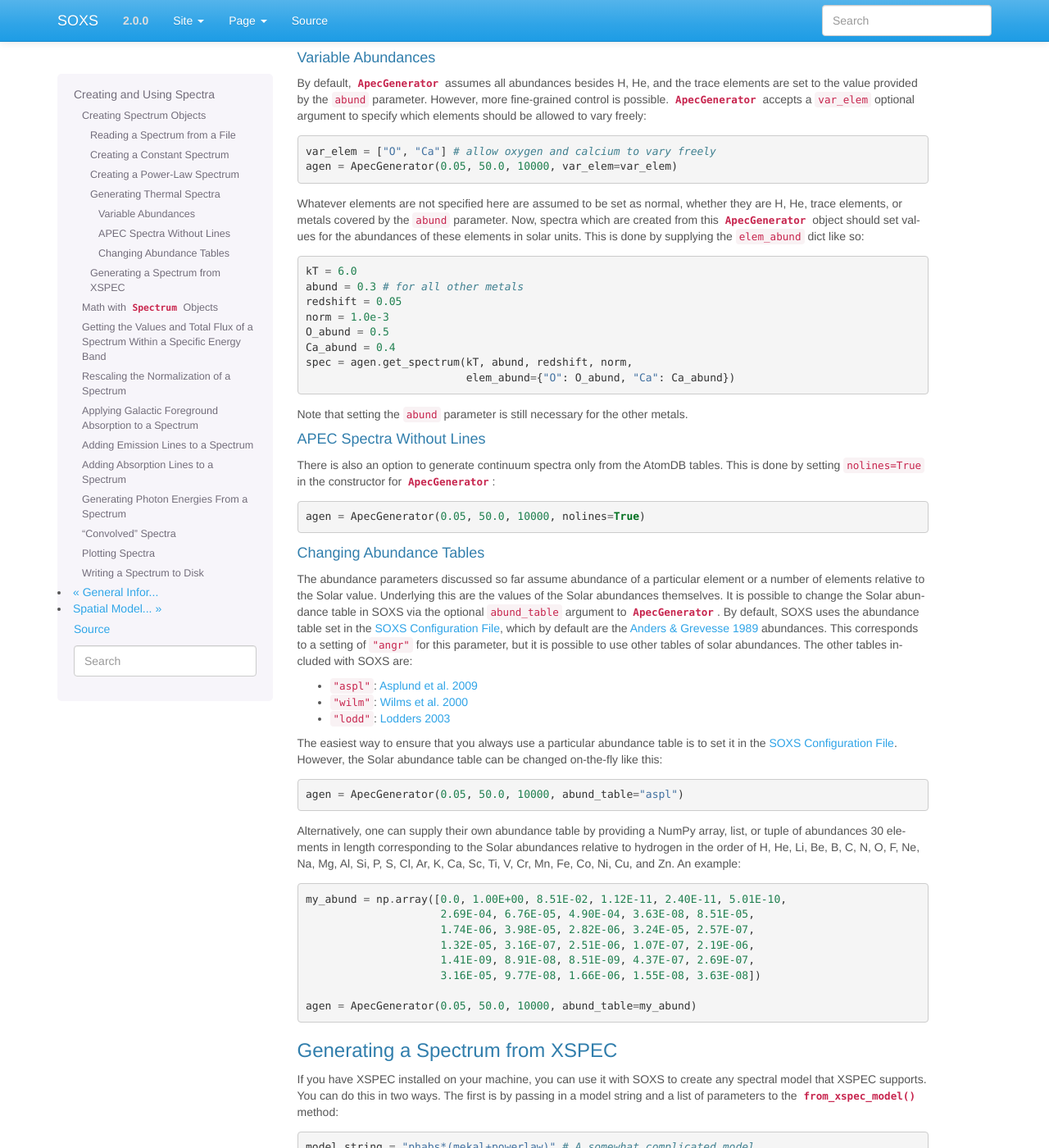
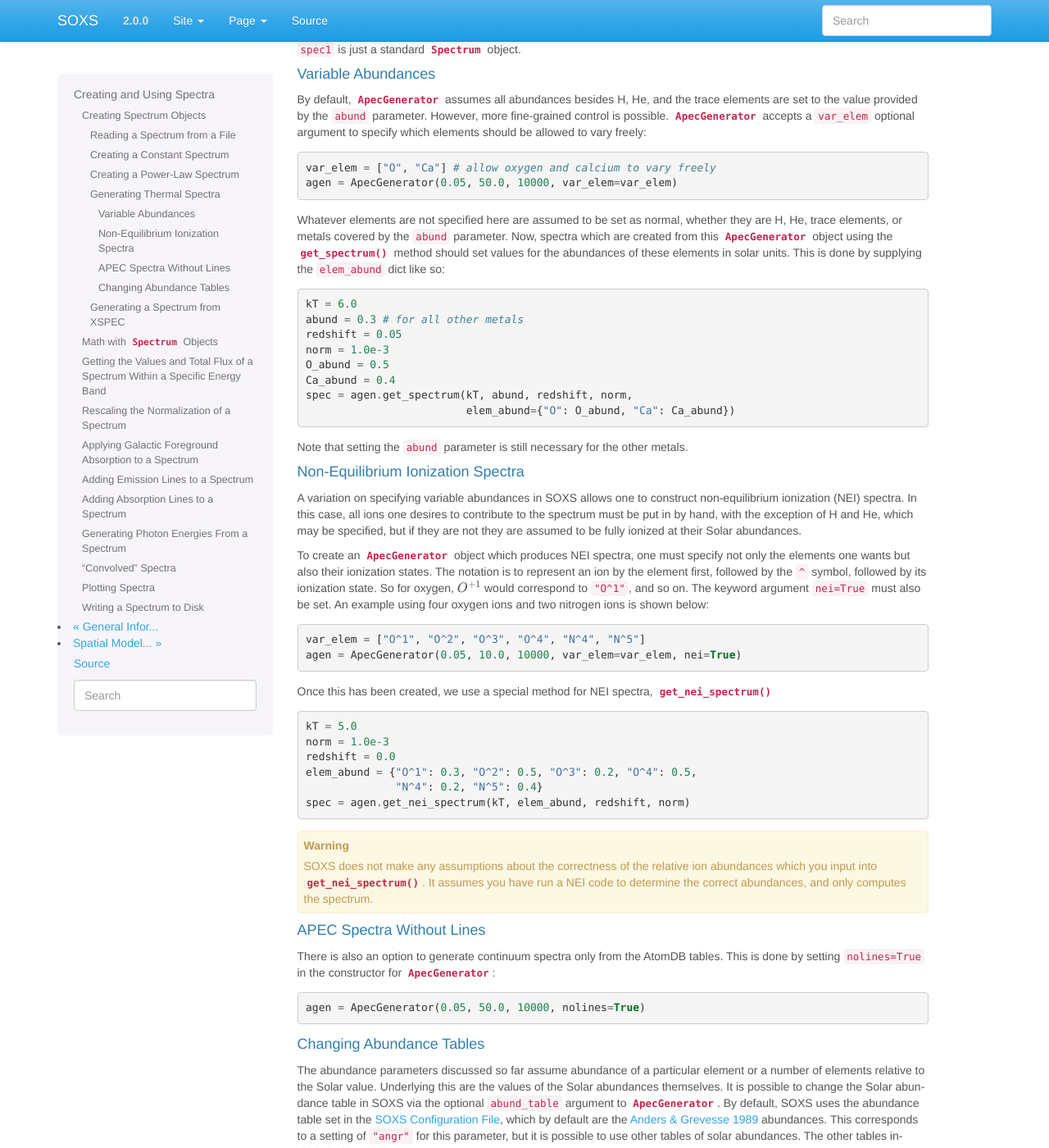
Before and after one commit to lynx-x-ray-observatory/soxs, a Sphinx documentation site: the page built from doc/source/users_guide/spectra.rst, in a window 1280 px wide and 1400 px high, scrolled down 1991 px. Shown: the whole window at 82% size. Built offline with Sphinx 7.4.7, drawn with Linux system fonts in a browser that asks for light colours; some of the changed text lies outside the part shown.

Commit message:
NEI docs

```diff
--- a/doc/source/changelog.rst
+++ b/doc/source/changelog.rst
@@ -10,6 +10,9 @@ This release of SOXS provides new features, bugfixes, optimizations, and other
 improvements.
 
 * The 2.1.x series of SOXS will be the last to support Python 2.7.
+* Support for non-equilibrium ionization plasma emission using AtomDB has been
+  added to SOXS. see :ref:`nei` for more details.
+* The default AtomDB/APEC version provided with SOXS is now v3.0.9.
 * Generating spectra without imaging using (see :ref:`simulate-spectrum`) is now
   faster, especially for high-resolution instruments such as microcalorimeters
   and gratings.
--- a/doc/source/users_guide/spectra.rst
+++ b/doc/source/users_guide/spectra.rst
@@ -116,7 +116,8 @@ directory:
     agen = ApecGenerator(0.05, 50.0, 10000, apec_root=".")
 
 Once you have an :class:`~soxs.spectra.ApecGenerator` object, you can use it to
-generate thermal spectra. The parameters are:
+generate thermal spectra using the :meth:`~soxs.spectra.ApecGenerator.get_spectrum`
+method. The parameters are:
 
 * ``kT``: The temperature of the plasma, with default units of keV
 * ``abund``: The metal abundance, in solar units. Includes C, N, O, Ne, Mg, Al,
@@ -160,8 +161,9 @@ to specify which elements should be allowed to vary freely:
 Whatever elements are not specified here are assumed to be set as normal, whether
 they are H, He, trace elements, or metals covered by the ``abund`` parameter.
 Now, spectra which are created from this :class:`~soxs.spectra.ApecGenerator`
-object should set values for the abundances of these elements in solar units. This
-is done by supplying the ``elem_abund`` dict like so:
+object using the :meth:`~soxs.spectra.ApecGenerator.get_spectrum` method should
+set values for the abundances of these elements in solar units. This is done by
+supplying the ``elem_abund`` dict like so:
 
 .. code-block:: python
 
@@ -176,6 +178,49 @@ is done by supplying the ``elem_abund`` dict like so:
 
 Note that setting the ``abund`` parameter is still necessary for the other
 metals.
+
+.. _nei:
+
+Non-Equilibrium Ionization Spectra
+~~~~~~~~~~~~~~~~~~~~~~~~~~~~~~~~~~
+
+A variation on specifying variable abundances in SOXS allows one to construct
+non-equilibrium ionization (NEI) spectra. In this case, all ions one desires to
+contribute to the spectrum must be put in by hand, with the exception of H and
+He, which may be specified, but if they are not they are assumed to be fully
+ionized at their Solar abundances.
+
+To create an :class:`~soxs.spectra.ApecGenerator` object which produces NEI
+spectra, one must specify not only the elements one wants but also their
+ionization states. The notation is to represent an ion by the element first,
+followed by the ``^`` symbol, followed by its ionization state. So for oxygen,
+:math:`O^{+1}` would correspond to ``"O^1"``, and so on. The keyword argument
+``nei=True`` must also be set. An example using four oxygen ions and two
+nitrogen ions is shown below:
+
+.. code-block:: python
+
+    var_elem = ["O^1", "O^2", "O^3", "O^4", "N^4", "N^5"]
+    agen = ApecGenerator(0.05, 10.0, 10000, var_elem=var_elem, nei=True)
+
+Once this has been created, we use a special method for NEI spectra,
+:meth:`~soxs.spectra.ApecGenerator.get_nei_spectrum`
+
+.. code-block:: python
+
+    kT = 5.0
+    norm = 1.0e-3
+    redshift = 0.0
+    elem_abund = {"O^1": 0.3, "O^2": 0.5, "O^3": 0.2, "O^4": 0.5,
+                  "N^4": 0.2, "N^5": 0.4}
+    spec = agen.get_nei_spectrum(kT, elem_abund, redshift, norm)
+
+.. warning::
+
+    SOXS does not make any assumptions about the correctness of the relative ion
+    abundances which you input into :meth:`~soxs.spectra.ApecGenerator.get_nei_spectrum`.
+    It assumes you have run a NEI code to determine the correct abundances, and
+    only computes the spectrum.
 
 .. _nolines:
 
```
Also changed, not shown: other parts of doc/source/users_guide/spectra.rst (+1 -1 lines).
